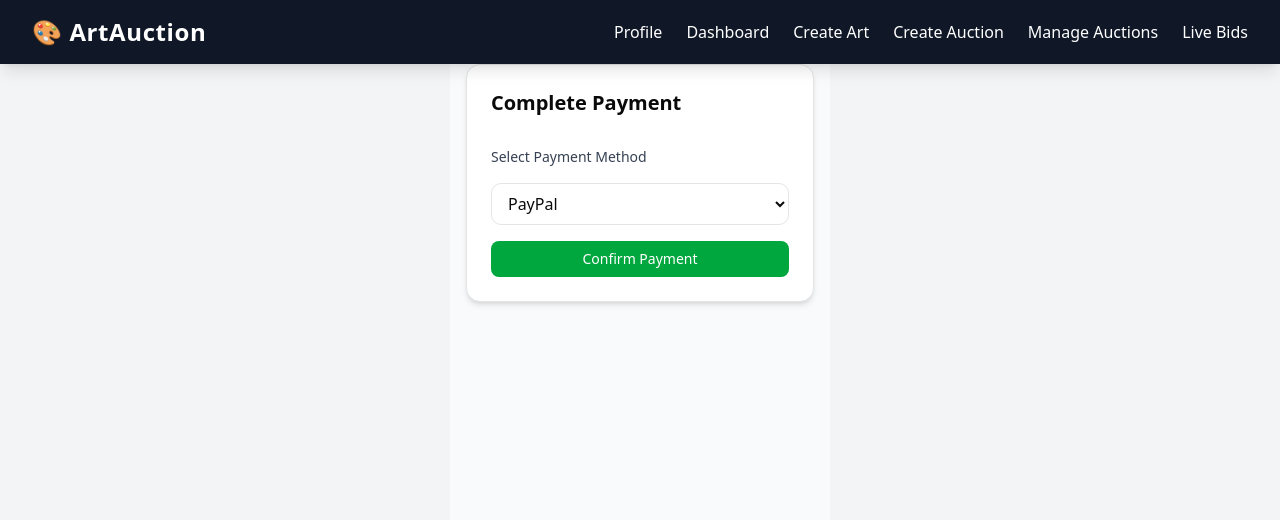
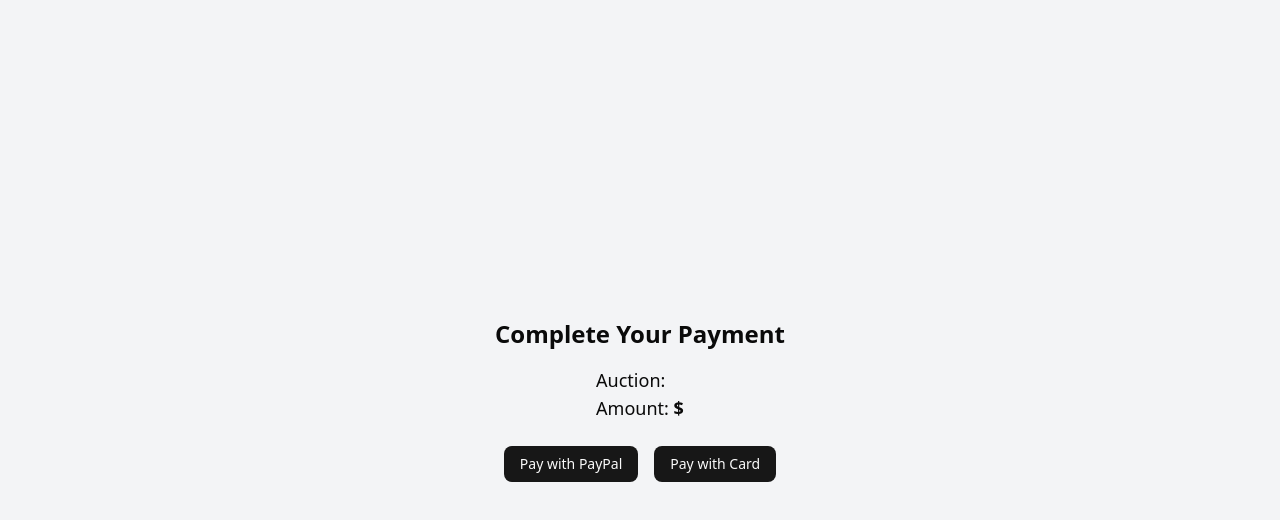
Before and after one commit to yonasteshome/Auction, a Next.js app in the folder auction/: page /payment/1 in a window 1280 px wide. Shown: the top 520 px of the page. Built offline with nearby package versions, Linux system fonts and the light colour scheme.

Commit message:
Update page.tsx

```diff
--- a/auction/app/payment/[auctionId]/page.tsx
+++ b/auction/app/payment/[auctionId]/page.tsx
@@ -1,76 +1,63 @@
-
 "use client"
 
-import { useParams, useRouter } from "next/navigation"
 import { useState } from "react"
-import Navbar from "@/components/Navbar"
+import { useRouter } from "next/navigation"
 import { Button } from "@/components/ui/button"
-import { Card, CardContent, CardHeader, CardTitle } from "@/components/ui/card"
 
-export default function PaymentPage() {
-  const { auctionId } = useParams()
+export default function PaymentPage({ auction }: { auction: any }) {
+  const [loading, setLoading] = useState(false)
   const router = useRouter()
-  const [paymentMethod, setPaymentMethod] = useState("paypal")
-  const [loading, setLoading] = useState(false)
 
-  const handlePayment = async () => {
-    setLoading(true)
+  const handlePayment = async (paymentMethod: string) => {
     try {
+      setLoading(true)
+
       const res = await fetch("https://auction-hyt6.onrender.com/api/payments", {
         method: "POST",
         headers: { "Content-Type": "application/json" },
-        credentials: "include",
+        credentials: "include", // keep cookies/session
         body: JSON.stringify({
-          auctionId,
+          auction: auction?._id, // backend expects "auction"
+          amount: auction?.currentPrice || auction?.finalPrice || 0, // amount required
           paymentMethod,
         }),
       })
 
       const data = await res.json()
-      if (!res.ok) throw new Error(data.message || "Payment failed")
+
+      if (!res.ok) {
+        console.error("Payment error:", data)
+        alert(`❌ Payment failed: ${data.message || "Unknown error"}`)
+        return
+      }
 
       alert("✅ Payment successful!")
-      router.push("/orders") // Redirect to orders page after success
+      router.push("/profile") // redirect after success
     } catch (err: any) {
-      alert("❌ " + err.message)
+      console.error("Payment request error:", err)
+      alert("❌ Payment request failed")
     } finally {
       setLoading(false)
     }
   }
 
   return (
-    <div className="min-h-screen bg-gray-50">
-      <Navbar />
+    <div className="flex flex-col items-center justify-center min-h-screen p-6">
+      <h1 className="text-2xl font-bold mb-4">Complete Your Payment</h1>
+      <p className="mb-6 text-lg">
+        Auction: <span className="font-semibold">{auction?.title}</span>
+        <br />
+        Amount: <span className="font-semibold">${auction?.currentPrice || auction?.finalPrice}</span>
+      </p>
 
-      <main className="pt-16 px-4 pb-8 max-w-md mx-auto">
-        <Card className="shadow-md">
-          <CardHeader>
-            <CardTitle className="text-xl font-bold">Complete Payment</CardTitle>
-          </CardHeader>
-          <CardContent className="space-y-4">
-            <label className="block text-sm font-medium text-gray-700">
-              Select Payment Method
-            </label>
-            <select
-              value={paymentMethod}
-              onChange={(e) => setPaymentMethod(e.target.value)}
-              className="w-full border rounded-lg px-3 py-2"
-            >
-              <option value="paypal">PayPal</option>
-              <option value="credit_card">Credit Card</option>
-              <option value="bank_transfer">Bank Transfer</option>
-            </select>
-
-            <Button
-              onClick={handlePayment}
-              disabled={loading}
-              className="w-full bg-green-600 hover:bg-green-700 text-white"
-            >
-              {loading ? "Processing..." : "Confirm Payment"}
-            </Button>
-          </CardContent>
-        </Card>
-      </main>
+      <div className="flex gap-4">
+        <Button onClick={() => handlePayment("paypal")} disabled={loading}>
+          Pay with PayPal
+        </Button>
+        <Button onClick={() => handlePayment("credit-card")} disabled={loading}>
+          Pay with Card
+        </Button>
+      </div>
     </div>
   )
 }
```
